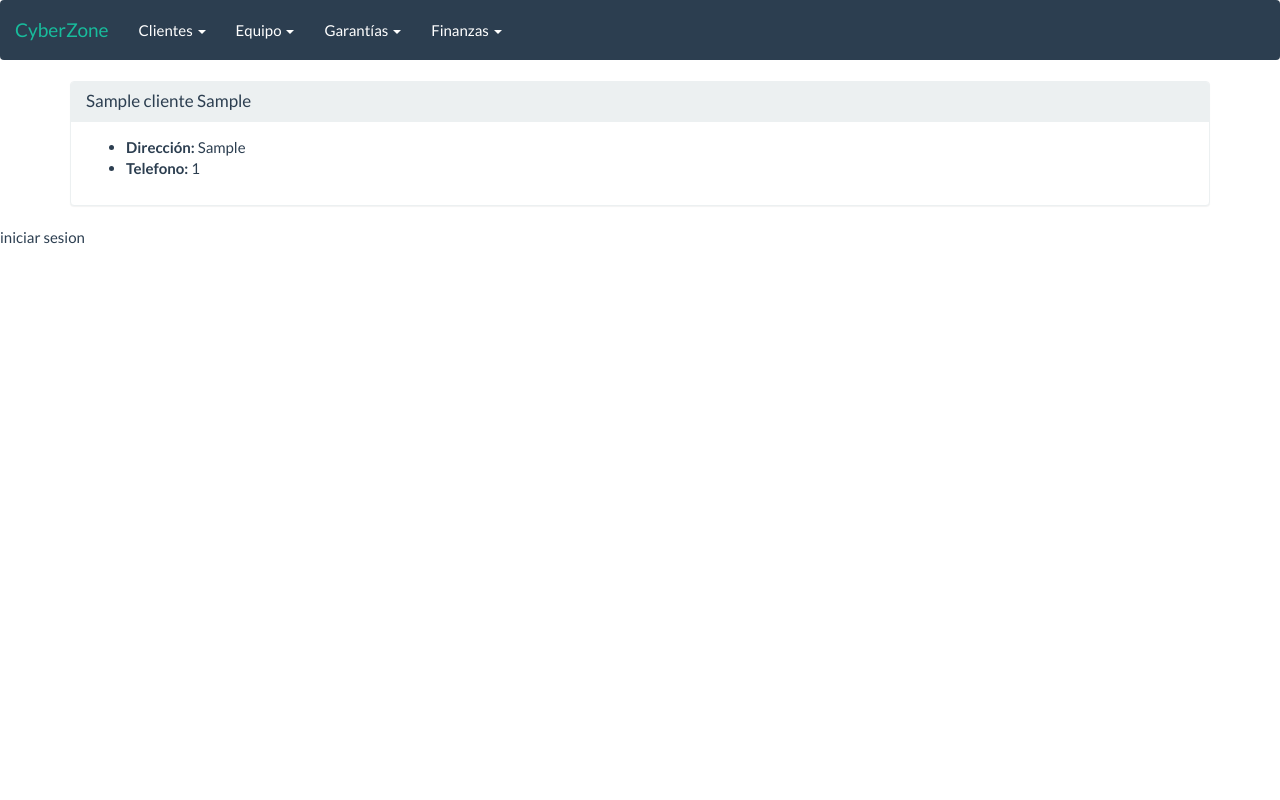
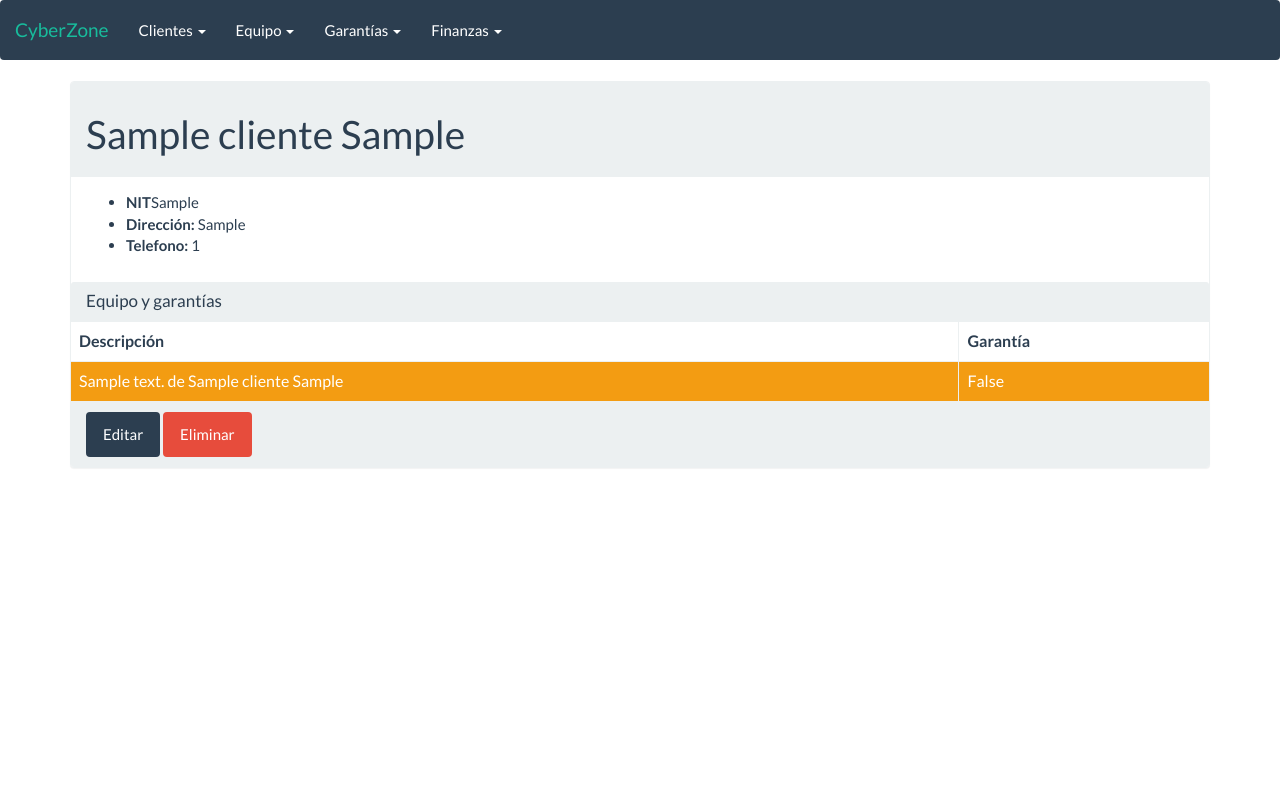
Before and after one commit to jinchuika/ing_software, a Django app: page /c/1/ in a window 1280 px wide. Run offline with Django 3.2, Linux system fonts and the light colour scheme; tables that the repository leaves empty hold one stand-in row (values such as "Sample post"); some libraries are stand-ins or nearby versions.

Commit message:
Clientes

```diff
--- a/control/main/models.py
+++ b/control/main/models.py
@@ -13,7 +13,7 @@ class Tecnico(models.Model):
 
 class Cliente(models.Model):
 	"""Tabla de clientes"""
-	nit = models.CharField(max_length=10)
+	nit = models.CharField(max_length=10, unique=True)
 	nombre = models.CharField(max_length=100)
 	apellido = models.CharField(max_length=100)
 	direccion = models.CharField(max_length=200, blank=True, null=True)
--- a/control/main/templates/base.html
+++ b/control/main/templates/base.html
@@ -21,12 +21,6 @@
 	{% block content %}
 	{% endblock content %}
 
-	{% if user.is_authenticated %}
-	    Sesion iniciada
-	{% else %}
-	    iniciar sesion
-	{% endif %}
-
 	{% block javascript %}
 
 	{% endblock javascript %}
--- a/control/main/templates/base_navbar.html
+++ b/control/main/templates/base_navbar.html
@@ -16,8 +16,8 @@
 				<li class="dropdown">
 					<a href="#" class="dropdown-toggle" data-toggle="dropdown" role="button">Clientes <span class="caret"></span></a>
 					<ul class="dropdown-menu">
-						<li><a href="">Crear</a></li>
-						<li><a href="">Listado</a></li>
+						<li><a href="{% url "cliente_add" %}">Crear</a></li>
+						<li><a href="{% url "cliente_index" %}">Listado</a></li>
 					</ul>
 				</li>
 				<li class="dropdown">
--- a/control/main/templates/c/detail.html
+++ b/control/main/templates/c/detail.html
@@ -5,13 +5,39 @@
 		<div class="col-md-12">
 			<div class="panel panel-default">
 				<div class="panel-heading">
-					<h3 class="panel-title">{{ cliente.nombre }} {{ cliente.apellido}}</h3>
+					<h1>{{ cliente.nombre }} {{ cliente.apellido}}</h1>
 				</div>
 				<div class="panel-body">
 					<ul>
+						<li><strong>NIT</strong>{{cliente.nit}}</li>
 						<li><strong>Dirección:</strong> {{ cliente.direccion }}</li>
 						<li><strong>Telefono:</strong> {{ cliente.telefono }}</li>
 					</ul>
+				</div>
+				<div class="panel-heading">
+					<h5 class="panel-title">Equipo y garantías</h1>
+				</div>
+				<table class="table table-bordered">
+					<thead>
+						<tr>
+							<th>Descripción</th>
+							<th>Garantía</th>
+						</tr>
+					</thead>
+					{% for equipo in equipo_list %}
+					{% if equipo.garantia %}
+					    <tr class="success">
+					{% else %}
+					     <tr class="warning">
+					{% endif %}
+						<td>{{ equipo.descripcion }}</td>
+						<td>{{ equipo.garantia }}</td>
+					</tr>
+					{% endfor %}
+				</table>
+				<div class="panel-footer">
+					<a href="{% url "cliente_edit" id_cliente=cliente.id %}" class="btn btn-primary">Editar</a>
+					<a href="{% url "cliente_delete" id_cliente=cliente.id %}" class="btn btn-danger">Eliminar</a>
 				</div>
 			</div>
 		</div>
--- a/control/main/templates/c/index.html
+++ b/control/main/templates/c/index.html
@@ -16,7 +16,11 @@
 				<tbody>
 					{% for cliente in cliente_list %}
 						<tr>
-							<td>{{ cliente.nit }}</td>
+							<td>
+								<a href="{% url "cliente_detail" id_cliente=cliente.id %}">
+								{{ cliente.nit }}
+								</a>
+							</td>
 							<td>{{ cliente.nombre }}</td>
 							<td>{{ cliente.apellido }}</td>
 							<td>{{ cliente.direccion }}</td>
--- a/control/main/urls.py
+++ b/control/main/urls.py
@@ -6,4 +6,7 @@ urlpatterns = [
 
 	url(r'^c$', views.cliente_index, name='cliente_index'),
 	url(r'^c/(?P<id_cliente>[0-9]+)/$', views.cliente_detail, name='cliente_detail'),
+	url(r'^c/(?P<id_cliente>[0-9]+)/edit$', views.cliente_edit, name='cliente_edit'),
+	url(r'^c/(?P<id_cliente>[0-9]+)/delete$', views.cliente_delete, name='cliente_delete'),
+	url(r'^c/add$', views.cliente_add, name='cliente_add'),
 ]
--- a/control/main/views.py
+++ b/control/main/views.py
@@ -1,5 +1,8 @@
-from django.shortcuts import render
+from django.shortcuts import render, redirect, get_object_or_404
 from main.models import *
+from main.forms import *
+from django.views.generic import UpdateView
+from django.http import Http404
 
 def index(request):
 	return render(request, 'main/index.html')
@@ -9,5 +12,38 @@ def cliente_index(request):
 	return render(request, 'c/index.html', {'cliente_list': cliente_list})
 
 def cliente_detail(request, id_cliente):
-	cliente = Cliente.objects.get(id=id_cliente)
-	return render(request, 'c/detail.html', {'cliente': cliente})
+	cliente = get_object_or_404(Cliente, id=id_cliente)
+	equipo_data = Equipo.objects.filter(cliente=cliente)
+	equipo_list = []
+	for equipo in equipo_data:
+		equipo_list.append({'descripcion':equipo,'garantia': Garantia.objects.get(equipo=equipo).isValid()})
+	return render(request, 'c/detail.html', {'cliente': cliente, 'equipo_list': equipo_list})
+
+def cliente_edit(request, id_cliente):
+	cliente = get_object_or_404(Cliente, id=id_cliente)
+
+	if request.method=='POST':
+		cliente_form = ClienteModelForm(request.POST, instance = cliente)
+		if cliente_form.is_valid():
+			cliente = cliente_form.save(commit=False)
+			cliente.save()
+			return redirect('cliente_detail', id_cliente=cliente.id)
+	else:
+		data = {'id': cliente.id, 'nit': cliente.nit, 'nombre':cliente.nombre, 'apellido': cliente.apellido, 'direccion': cliente.direccion, 'telefono': cliente.telefono}
+		cliente_form = ClienteModelForm(initial=data)
+	return render(request, 'c/add.html', {'cliente_form': cliente_form})
+
+def cliente_add(request):
+	if request.method=='POST':
+		cliente_form = ClienteModelForm(request.POST)
+		if cliente_form.is_valid():
+			cliente = cliente_form.save(commit=False)
+			cliente.save()
+			return redirect('cliente_detail', id_cliente=cliente.id)
+	else:
+		cliente_form = ClienteModelForm()
+	return render(request, 'c/add.html', {'cliente_form': cliente_form})
+
+def cliente_delete(request, id_cliente):
+	Cliente.objects.filter(id=id_cliente).delete()
+	return redirect('cliente_index')
```
Also changed, not shown: control/main/forms.py (added, +15 -0 lines), control/main/templates/c/add.html (added, +14 -0 lines).
